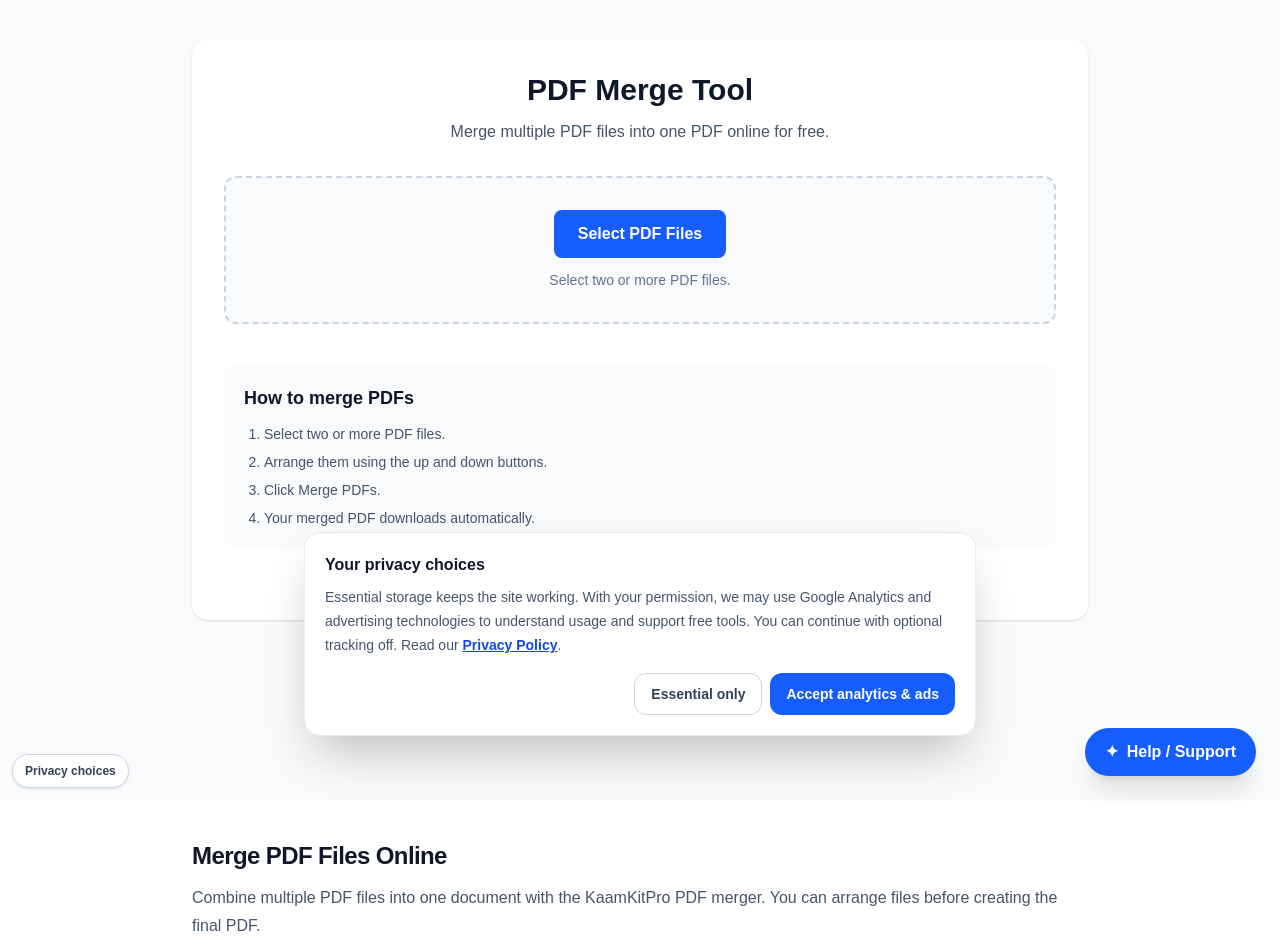
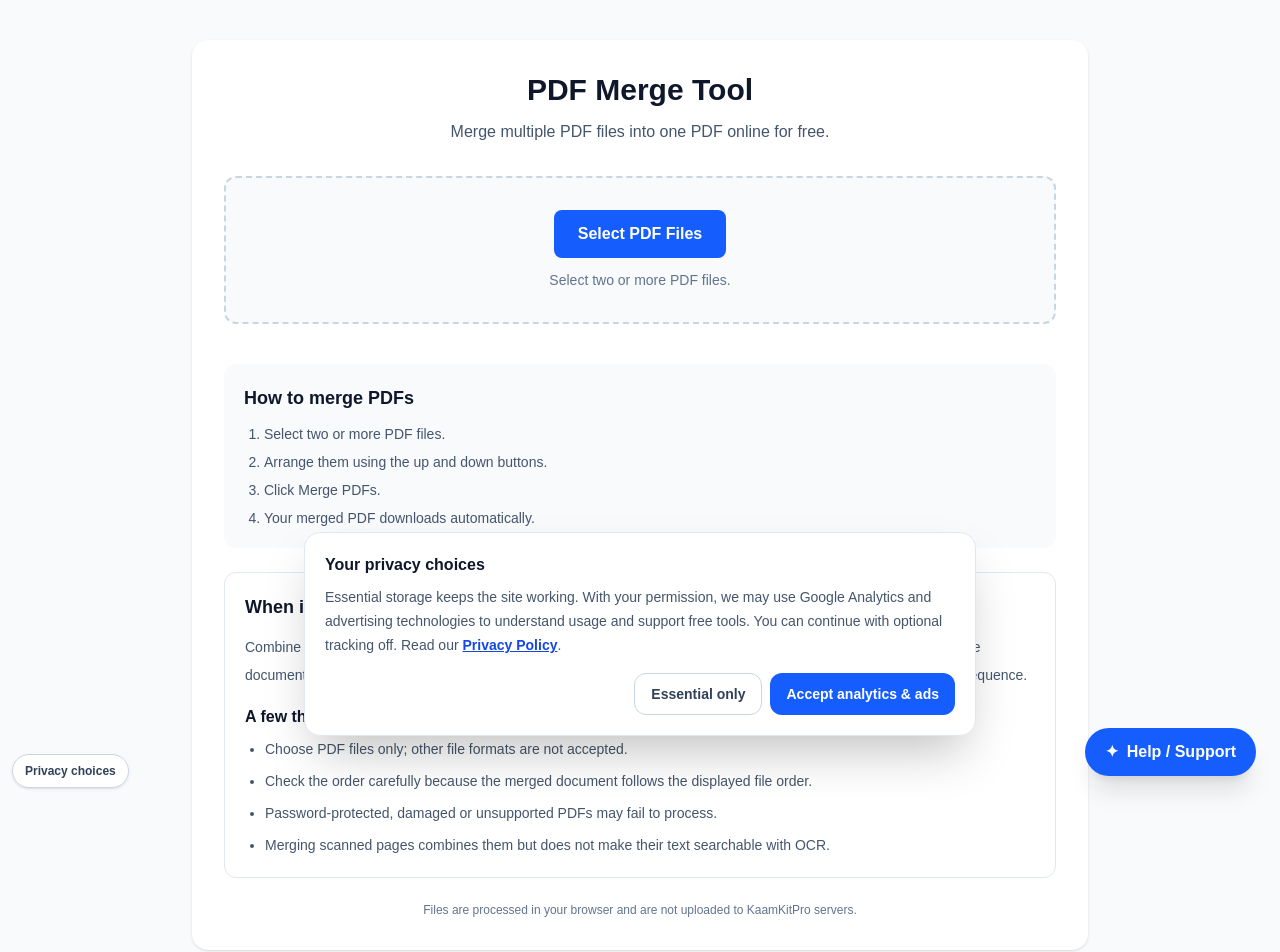
Before and after one commit to WellProSoftware/kaamkitpro, a Next.js app: page /tools/pdf-merge in a window 1280 px wide. Shown: the top 952 px of the page. Built offline with nearby package versions, Linux system fonts and the light colour scheme.

Commit message:
Improve PDF tool guidance and transparent limitations

```diff
--- a/src/app/tools/pdf-merge/page.tsx
+++ b/src/app/tools/pdf-merge/page.tsx
@@ -238,6 +238,25 @@ export default function PDFMergePage() {
             </ol>
           </div>
 
+          <div className="mt-6 rounded-xl border border-slate-200 p-5">
+            <h2 className="text-lg font-semibold text-slate-900">
+              When is PDF merging useful?
+            </h2>
+            <p className="mt-3 text-sm leading-7 text-slate-600">
+              Combine related invoices, purchase orders, reports, application
+              documents or scanned pages into one file. Arrange the documents
+              in the required reading order before you merge them, then open
+              the downloaded PDF to verify the page sequence.
+            </p>
+            <h3 className="mt-4 font-semibold text-slate-900">A few things to check</h3>
+            <ul className="mt-2 list-disc space-y-2 pl-5 text-sm leading-6 text-slate-600">
+              <li>Choose PDF files only; other file formats are not accepted.</li>
+              <li>Check the order carefully because the merged document follows the displayed file order.</li>
+              <li>Password-protected, damaged or unsupported PDFs may fail to process.</li>
+              <li>Merging scanned pages combines them but does not make their text searchable with OCR.</li>
+            </ul>
+          </div>
+
           <p className="mt-6 text-center text-xs text-slate-500">
             Files are processed in your browser and are not uploaded to
             KaamKitPro servers.
```
